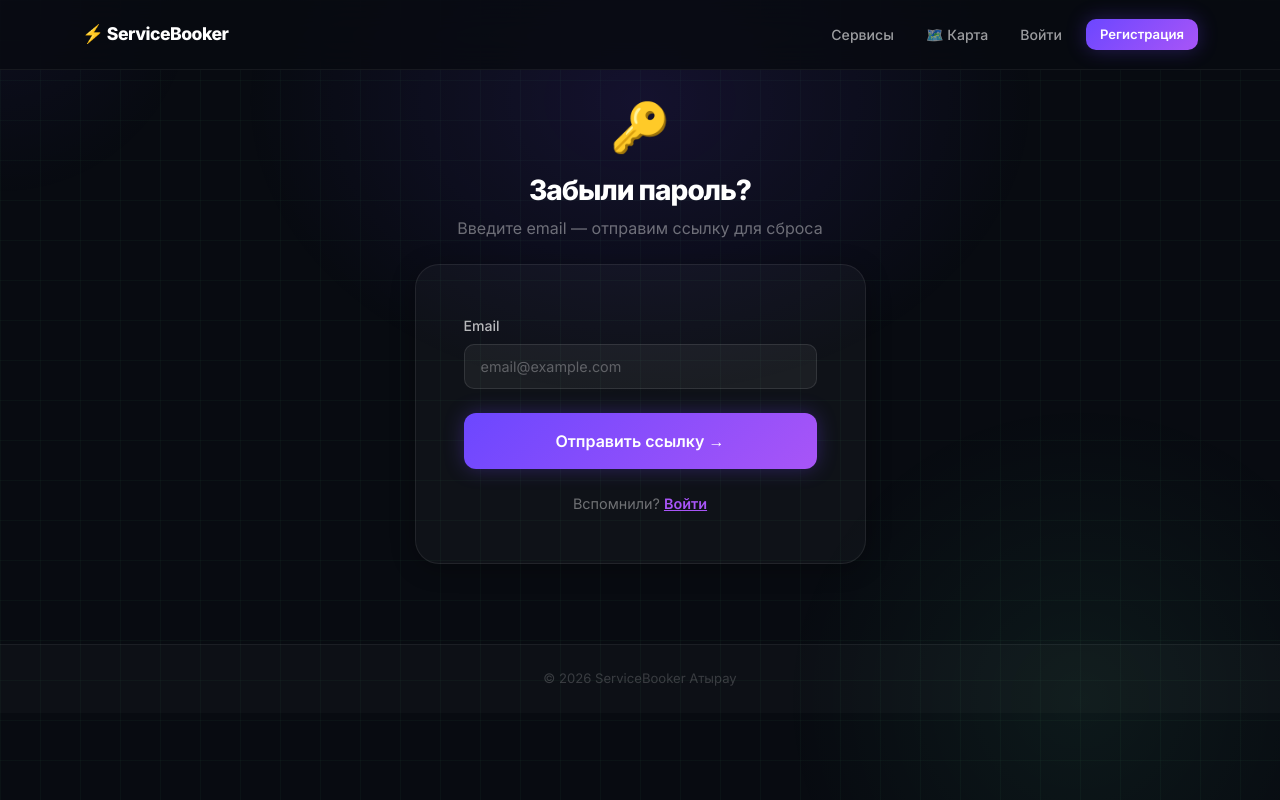
After one commit to Yel-Aman/service-booker, a Django app: page /accounts/password-reset/ in a window 1280 px wide. The commit adds this page. Run offline with Django 5.2, Linux system fonts and the light colour scheme.

Commit message:
Add password reset, fix telegram token security

```diff
--- a/bookings/telegram_bot.py
+++ b/bookings/telegram_bot.py
@@ -1,7 +1,8 @@
+import os
 import requests
 from services.models import Service
 
-TELEGRAM_TOKEN = '8929399215:AAHzdtEOK-qSMfa3IBsprjJM22Os5N8kG0E'
+TELEGRAM_TOKEN = os.environ.get('TELEGRAM_TOKEN')
 
 
 def process_updates():
--- a/bookings/views.py
+++ b/bookings/views.py
@@ -6,9 +6,11 @@ from datetime import datetime, timedelta
 import requests
 from .models import TimeSlot, Booking, Review
 from services.models import Box, Service
+import os
 
-TELEGRAM_TOKEN = '8929399215:AAHzdtEOK-qSMfa3IBsprjJM22Os5N8kG0E'
-ADMIN_CHAT_ID = '316023355'
+
+TELEGRAM_TOKEN = os.environ.get('TELEGRAM_TOKEN')
+ADMIN_CHAT_ID = os.environ.get('TELEGRAM_ADMIN_CHAT_ID')
 
 
 def send_telegram_notification(service, message):
--- a/config/settings.py
+++ b/config/settings.py
@@ -11,6 +11,9 @@ https://docs.djangoproject.com/en/6.0/ref/settings/
 """
 
 from pathlib import Path
+import os
+from dotenv import load_dotenv
+load_dotenv()
 
 # Build paths inside the project like this: BASE_DIR / 'subdir'.
 BASE_DIR = Path(__file__).resolve().parent.parent
@@ -128,3 +131,6 @@ CSRF_TRUSTED_ORIGINS = [
     'https://*.ngrok-free.app',
     'https://*.ngrok-free.dev',
 ]
+
+EMAIL_BACKEND = 'django.core.mail.backends.console.EmailBackend'
+DEFAULT_FROM_EMAIL = 'noreply@servicebooker.kz'
--- a/config/urls.py
+++ b/config/urls.py
@@ -1,9 +1,24 @@
 from django.contrib import admin
 from django.urls import path, include
+from django.contrib.auth import views as auth_views
 
 urlpatterns = [
     path('admin/', admin.site.urls),
     path('', include('services.urls')),
     path('bookings/', include('bookings.urls')),
     path('accounts/', include('users.urls')),
+
+    # Сброс пароля
+    path('accounts/password-reset/', auth_views.PasswordResetView.as_view(
+        template_name='users/password_reset.html'
+    ), name='password_reset'),
+    path('accounts/password-reset/done/', auth_views.PasswordResetDoneView.as_view(
+        template_name='users/password_reset_done.html'
+    ), name='password_reset_done'),
+    path('accounts/reset/<uidb64>/<token>/', auth_views.PasswordResetConfirmView.as_view(
+        template_name='users/password_reset_confirm.html'
+    ), name='password_reset_confirm'),
+    path('accounts/reset/done/', auth_views.PasswordResetCompleteView.as_view(
+        template_name='users/password_reset_complete.html'
+    ), name='password_reset_complete'),
 ]
--- a/templates/users/login.html
+++ b/templates/users/login.html
@@ -32,7 +32,10 @@
                         Войти →
                     </button>
                 </form>
-                <p class="text-center mt-4 mb-0" style="color:rgba(255,255,255,0.4); font-size:0.9rem;">
+                <p class="text-center mt-3 mb-0">
+                    <a href="{% url 'password_reset' %}" style="color:rgba(255,255,255,0.4); font-size:0.85rem;">Забыли пароль?</a>
+                </p>
+                <p class="text-center mt-3 mb-0" style="color:rgba(255,255,255,0.4); font-size:0.9rem;">
                     Нет аккаунта? <a href="{% url 'register' %}" style="color:#a855f7; font-weight:600;">Зарегистрироваться</a>
                 </p>
             </div>
--- /dev/null
+++ b/templates/users/password_reset.html
@@ -0,0 +1,32 @@
+{% extends 'base.html' %}
+
+{% block title %}Восстановление пароля — ServiceBooker{% endblock %}
+
+{% block content %}
+<div class="row min-vh-75 align-items-center justify-content-center">
+    <div class="col-md-5" data-aos="fade-up">
+        <div class="text-center mb-4">
+            <div style="font-size:3rem; animation:float 3s ease-in-out infinite;">🔑</div>
+            <h3 style="font-weight:800; letter-spacing:-1px; margin-top:8px; color:white;">Забыли пароль?</h3>
+            <p style="color:rgba(255,255,255,0.4);">Введите email — отправим ссылку для сброса</p>
+        </div>
+        <div class="card" style="border-radius:24px;">
+            <div class="card-body p-5">
+                <form method="post">
+                    {% csrf_token %}
+                    <div class="mb-4">
+                        <label class="form-label">Email</label>
+                        <input type="email" name="email" class="form-control" placeholder="email@example.com" required>
+                    </div>
+                    <button type="submit" class="btn btn-primary w-100 py-3" style="border-radius:12px; font-size:1rem;">
+                        Отправить ссылку →
+                    </button>
+                </form>
+                <p class="text-center mt-4 mb-0" style="color:rgba(255,255,255,0.4); font-size:0.9rem;">
+                    Вспомнили? <a href="{% url 'login' %}" style="color:#a855f7; font-weight:600;">Войти</a>
+                </p>
+            </div>
+        </div>
+    </div>
+</div>
+{% endblock %}
--- a/users/forms.py
+++ b/users/forms.py
@@ -8,9 +8,10 @@ class RegisterForm(forms.ModelForm):
 
     class Meta:
         model = CustomUser
-        fields = ('username', 'phone')
+        fields = ('username', 'email', 'phone')
         labels = {
             'username': 'Имя пользователя',
+            'email': 'Email',
             'phone': 'Телефон',
         }
 
@@ -25,7 +26,7 @@ class RegisterForm(forms.ModelForm):
     def save(self, commit=True):
         user = super().save(commit=False)
         user.set_password(self.cleaned_data['password1'])
-        user.role = 'client'  # Всегда клиент при регистрации
+        user.role = 'client'
         if commit:
             user.save()
         return user
```
Also changed, not shown: templates/users/password_reset_confirm.html (added, +42 -0 lines), templates/users/password_reset_done.html (added, +16 -0 lines), 1 other file.
